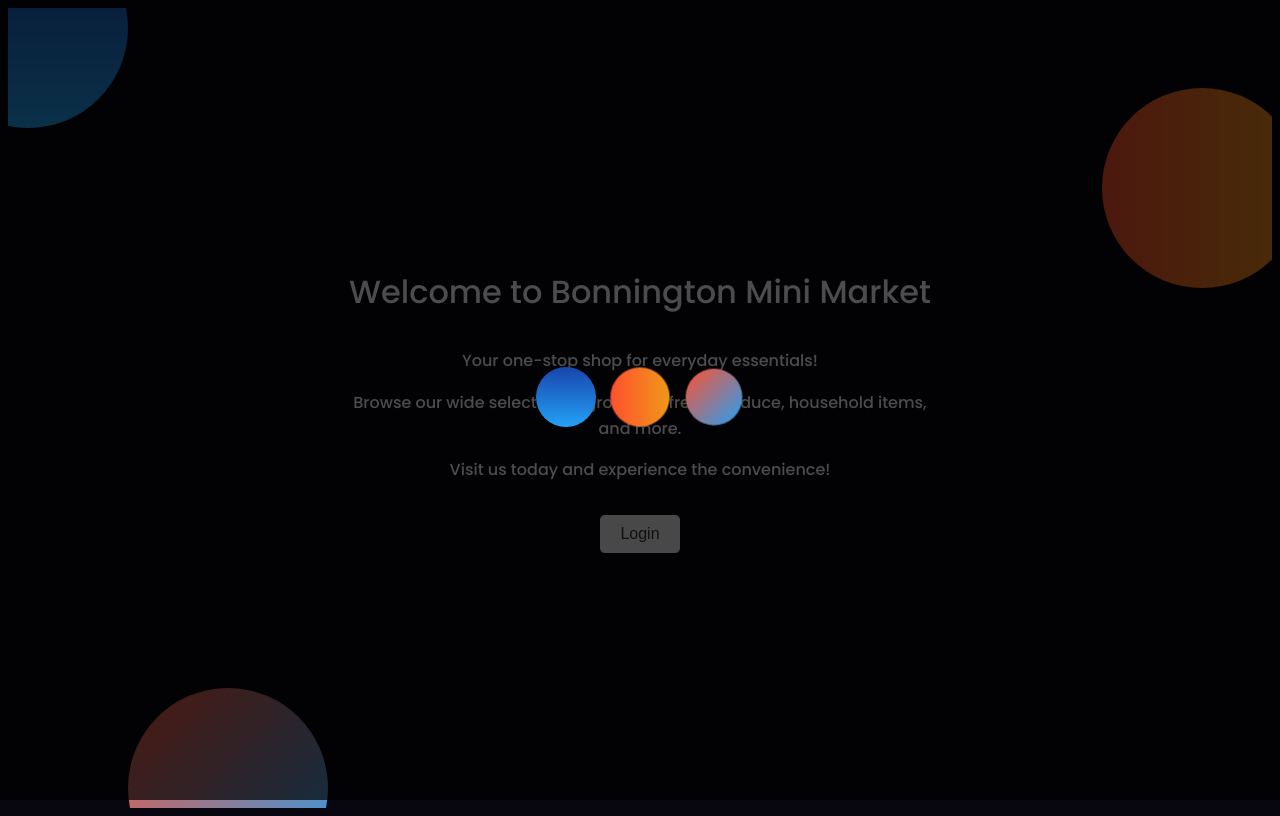
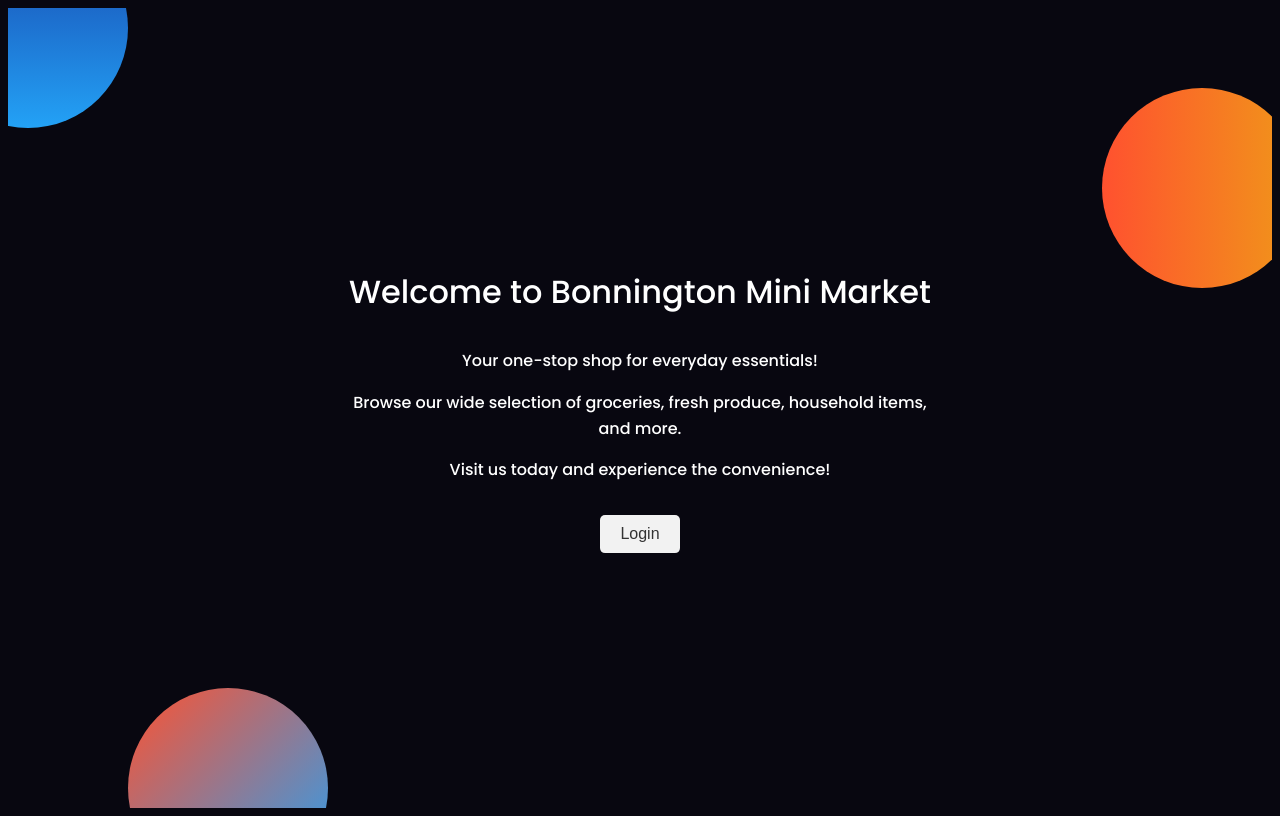
Before and after one commit to M1K13M1N4J/Bonnington-Mini-Market, a plain HTML site: page Index.html in a window 1280 px wide. Drawn offline with Linux system fonts and the light colour scheme.

Commit message:
Update Index.html

```diff
--- a/Index.html
+++ b/Index.html
@@ -92,7 +92,7 @@
 
     /* Loading Screen Styles */
     .loading-screen {
-      display: none; /* Hide the loader initially */
+      display: none !important; /* Hide the loader initially */
       position: fixed;
       top: 0;
       left: 0;
```
